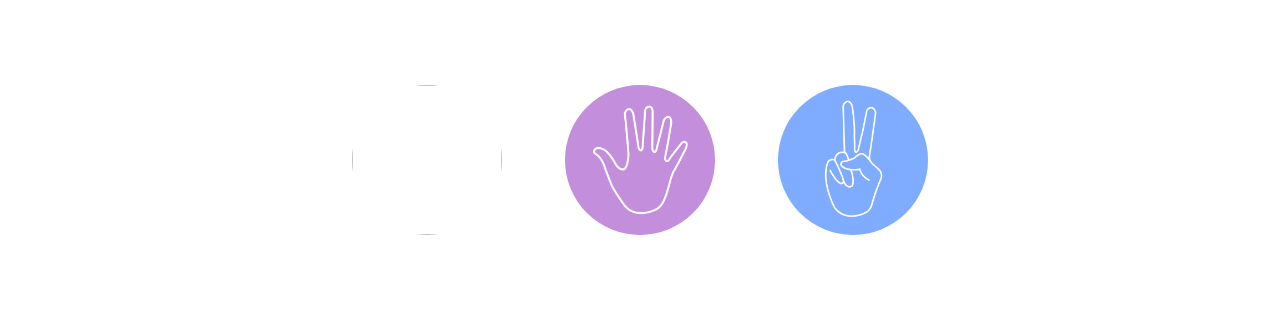
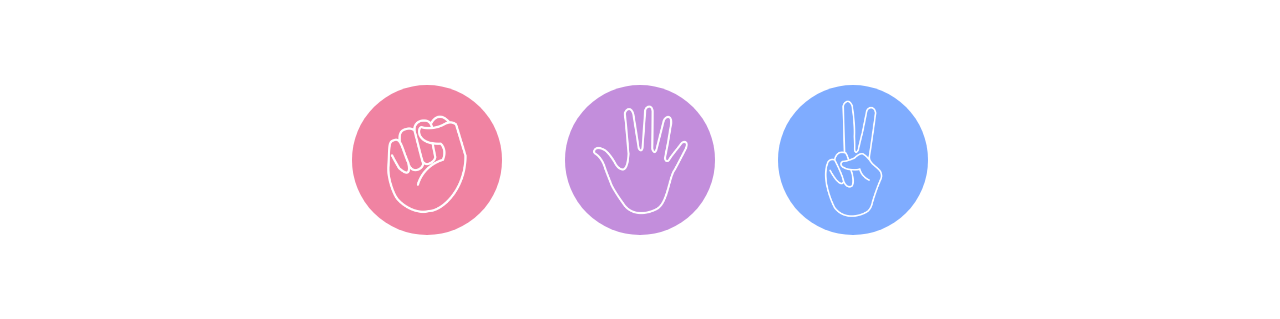
Before and after one commit to DevSyte/Rock-Paper-Scissores-Game, a plain HTML site: page index.html in a window 1280 px wide. Shown: the part 83-402 px from the top of the page. Drawn offline with Linux system fonts and the light colour scheme; files whose address does not match are found by name.

Commit message:
Update index.html

```diff
--- a/index.html
+++ b/index.html
@@ -10,7 +10,7 @@
     <h1>Rock Paper Scissores </h1>
     <div class="choices">
         <div class="choice" id="rock">
-            <img src="images/rock.png" alt="">
+            <img src="rock.png" alt="">
         </div>
         <div class="choice" id="paper">
             <img src="images/paper.png" alt="">
```
